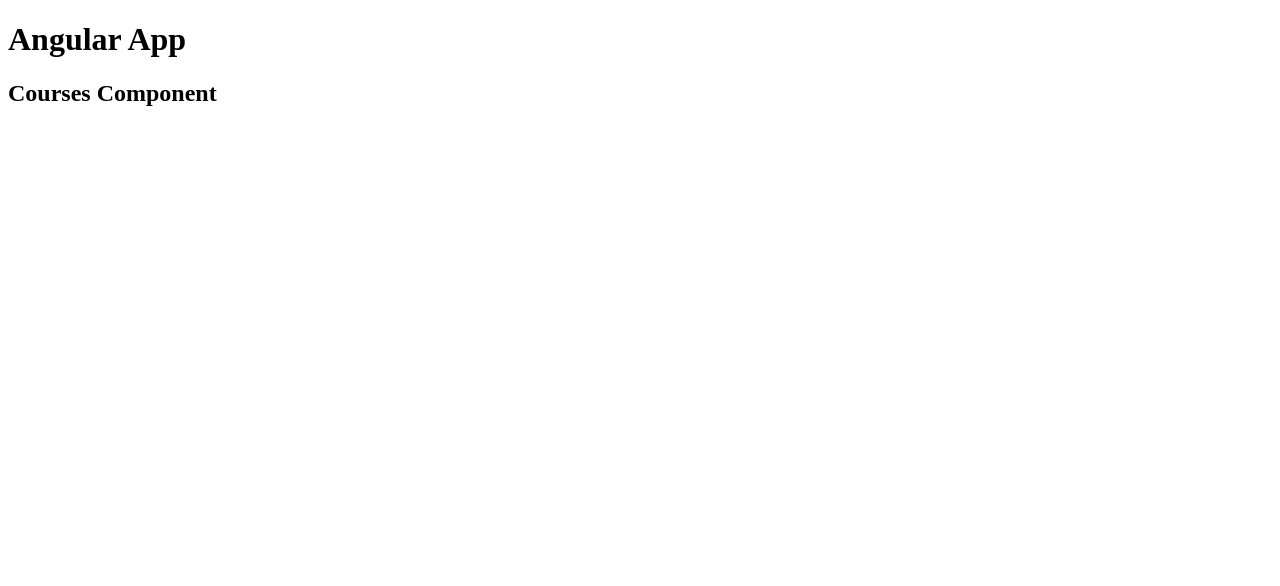
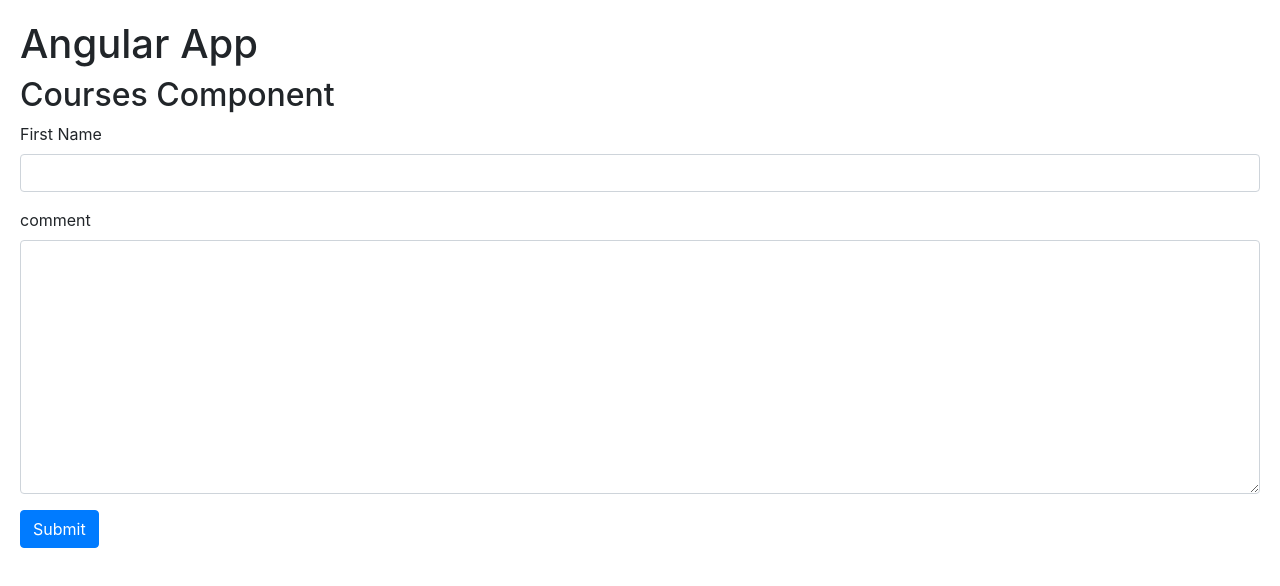
Before and after one commit to zahidcsepstu/ReactiveForm-Frontend, an Angular app: page / in a window 1280 px wide. Shown: the top 586 px of the page. Built offline with nearby package versions, Linux system fonts and the light colour scheme.

Commit message:
course-component bootstrap added

```diff
--- a/package.json
+++ b/package.json
@@ -19,6 +19,7 @@
         "@angular/platform-browser": "~11.2.7",
         "@angular/platform-browser-dynamic": "~11.2.7",
         "@angular/router": "~11.2.7",
+        "bootstrap": "^4.6.0",
         "rxjs": "~6.6.0",
         "tslib": "^2.0.0",
         "zone.js": "~0.11.3"
--- a/src/app/app.module.ts
+++ b/src/app/app.module.ts
@@ -4,11 +4,13 @@
 import { AppRoutingModule } from './app-routing.module';
 import { AppComponent } from './app/app.component';
 import { CoursesComponent } from './courses/courses.component';
+import { ContactFormComponent } from './contact-form/contact-form.component';
 
 @NgModule({
     declarations: [
         AppComponent,
-        CoursesComponent
+        CoursesComponent,
+        ContactFormComponent
     ],
     imports: [
         BrowserModule,
--- a/src/app/app/app.component.html
+++ b/src/app/app/app.component.html
@@ -1,2 +1,3 @@
 <h1>Angular App</h1>
 <app-courses></app-courses>
+<contact-form></contact-form>
--- /dev/null
+++ b/src/app/contact-form/contact-form.component.html
@@ -0,0 +1,13 @@
+<form>
+    <div class="form-group">
+        <label for="firstName">First Name</label>
+        <input id="firstName" type="text" class="form-control">
+    </div>
+    <div class="form-group">
+        <label for="comment">comment</label>
+        <textarea id="comment" cols="30" rows="10" class="form-control"></textarea>
+    </div>
+
+    <button class="btn btn-primary">Submit</button>
+
+</form>
--- /dev/null
+++ b/src/app/contact-form/contact-form.component.ts
@@ -0,0 +1,15 @@
+import { Component, OnInit } from '@angular/core';
+
+@Component({
+  selector: 'contact-form',
+  templateUrl: './contact-form.component.html',
+  styleUrls: ['./contact-form.component.css']
+})
+export class ContactFormComponent implements OnInit {
+
+  constructor() { }
+
+  ngOnInit(): void {
+  }
+
+}
--- a/src/styles.css
+++ b/src/styles.css
@@ -1 +1,4 @@
 /* You can add global styles to this file, and also import other style files */
+@import "~bootstrap/dist/css/bootstrap.css";
+
+body{padding: 20px;}
```
Also changed, not shown: src/app/contact-form/contact-form.component.css (added), 2 other files (tests, documents, lock files or other folders).
